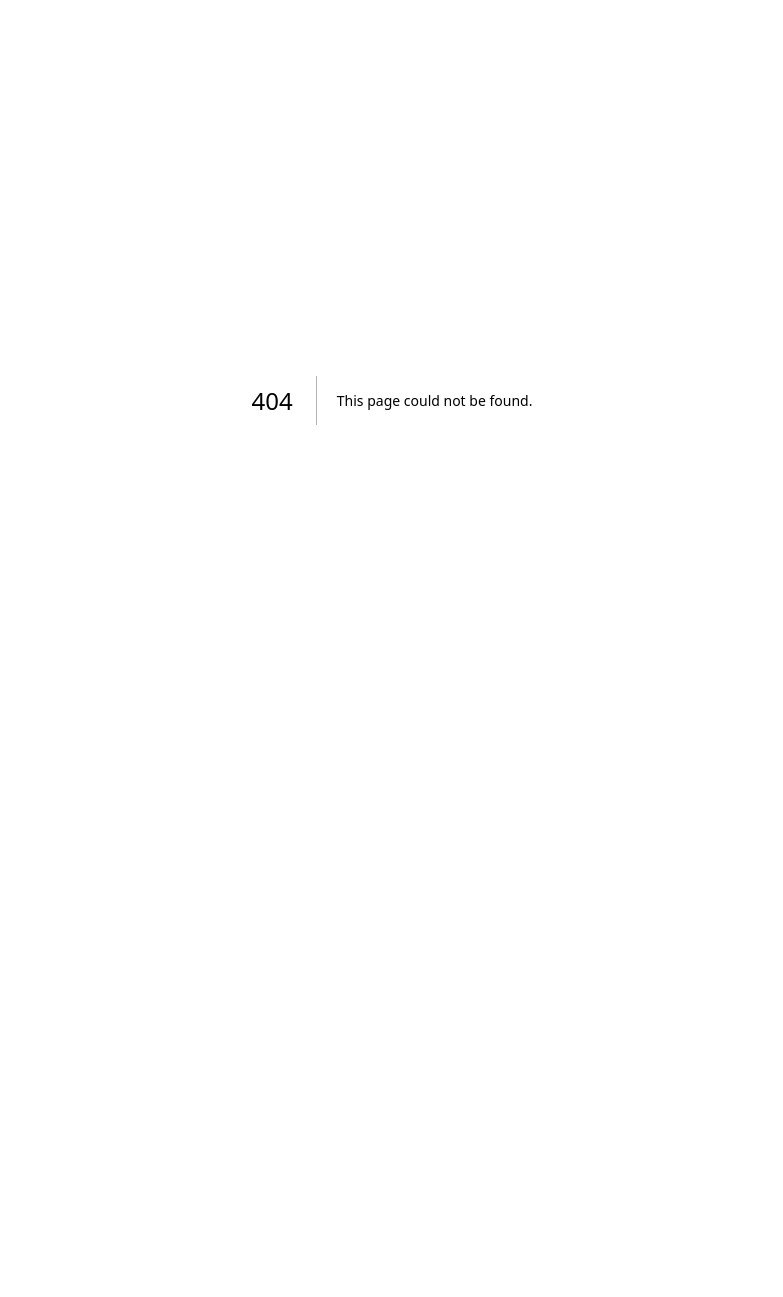
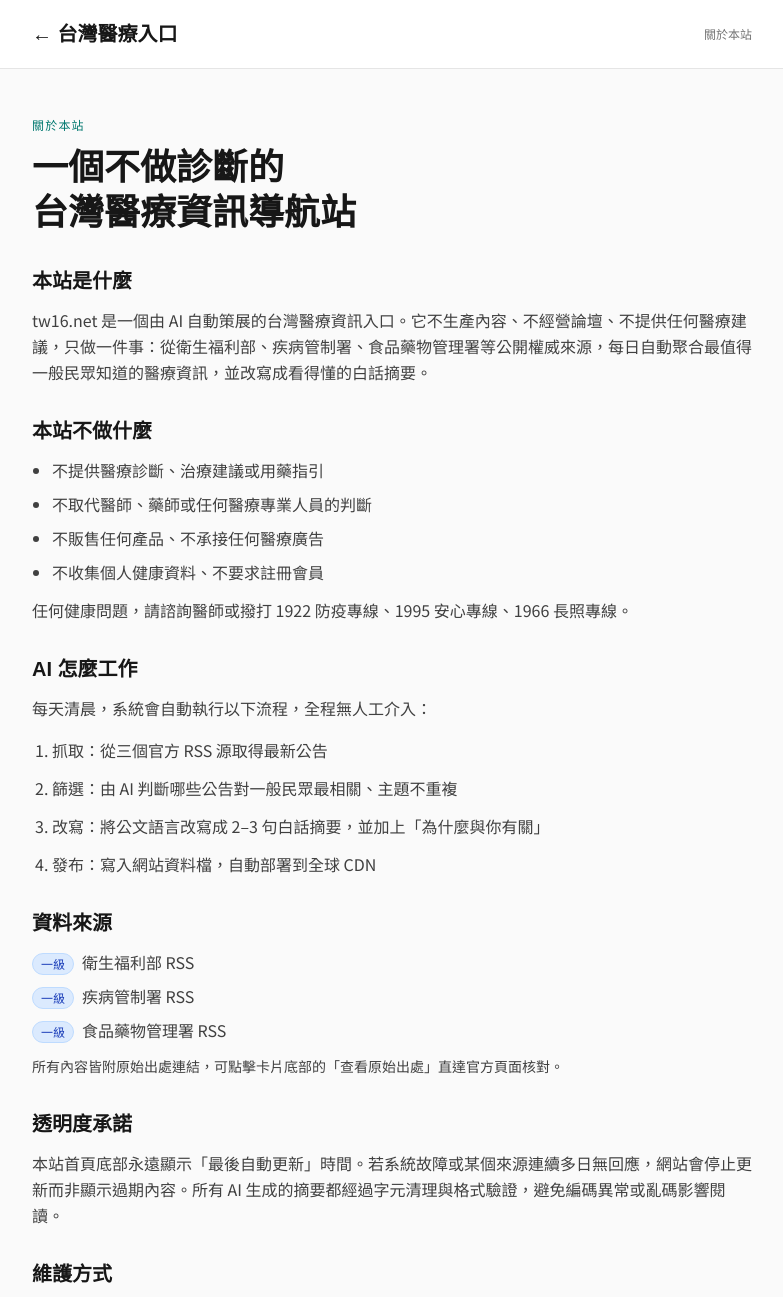
Before and after one commit to fix4c/tw16, a Next.js app: page /about in a window 1280 px wide. Before the commit this address had no page. Shown: the top 1297 px of the page, without its empty margins (248-1031 px from the left). Before the commit the page ends 800 px from the top, so only its background shows below. Built offline with nearby package versions, Linux system fonts and the light colour scheme.

Commit message:
feat: 新增關於本站頁面，說明定位、AI 流程與透明度承諾

```diff
--- /dev/null
+++ b/app/about/page.tsx
@@ -0,0 +1,167 @@
+import type { Metadata } from "next";
+import Link from "next/link";
+
+export const metadata: Metadata = {
+  title: "關於本站 | 台灣醫療入口",
+  description:
+    "tw16.net 是一個由 AI 自動策展的台灣醫療資訊導航站，所有內容從衛福部、疾管署、食藥署等公開權威來源聚合，不提供醫療診斷。",
+};
+
+export default function AboutPage() {
+  return (
+    <main className="min-h-screen flex flex-col">
+      <header className="border-b border-neutral-200 bg-white">
+        <div className="max-w-3xl mx-auto px-6 py-5 flex items-center justify-between">
+          <Link
+            href="/"
+            className="font-serif text-xl font-bold text-neutral-900 hover:text-teal-700 transition-colors"
+          >
+            ← 台灣醫療入口
+          </Link>
+          <span className="text-xs text-neutral-500">關於本站</span>
+        </div>
+      </header>
+
+      <article className="max-w-3xl mx-auto px-6 py-12 w-full flex-1">
+        <p className="text-xs font-medium tracking-widest text-teal-700 mb-3">
+          關於本站
+        </p>
+        <h1 className="font-serif text-3xl md:text-4xl font-bold text-neutral-900 leading-tight mb-8">
+          一個不做診斷的
+          <br className="hidden md:block" />
+          台灣醫療資訊導航站
+        </h1>
+
+        <section className="prose prose-neutral max-w-none space-y-8">
+          <div>
+            <h2 className="font-serif text-xl font-semibold text-neutral-900 mb-3">
+              本站是什麼
+            </h2>
+            <p className="text-neutral-700 leading-relaxed">
+              tw16.net 是一個由 AI 自動策展的台灣醫療資訊入口。它不生產內容、不經營論壇、不提供任何醫療建議，只做一件事：從衛生福利部、疾病管制署、食品藥物管理署等公開權威來源，每日自動聚合最值得一般民眾知道的醫療資訊，並改寫成看得懂的白話摘要。
+            </p>
+          </div>
+
+          <div>
+            <h2 className="font-serif text-xl font-semibold text-neutral-900 mb-3">
+              本站不做什麼
+            </h2>
+            <ul className="space-y-2 text-neutral-700 leading-relaxed list-disc pl-5">
+              <li>不提供醫療診斷、治療建議或用藥指引</li>
+              <li>不取代醫師、藥師或任何醫療專業人員的判斷</li>
+              <li>不販售任何產品、不承接任何醫療廣告</li>
+              <li>不收集個人健康資料、不要求註冊會員</li>
+            </ul>
+            <p className="text-neutral-700 leading-relaxed mt-3">
+              任何健康問題，請諮詢醫師或撥打 1922 防疫專線、1995 安心專線、1966 長照專線。
+            </p>
+          </div>
+
+          <div>
+            <h2 className="font-serif text-xl font-semibold text-neutral-900 mb-3">
+              AI 怎麼工作
+            </h2>
+            <p className="text-neutral-700 leading-relaxed mb-4">
+              每天清晨，系統會自動執行以下流程，全程無人工介入：
+            </p>
+            <ol className="space-y-3 text-neutral-700 leading-relaxed list-decimal pl-5">
+              <li>
+                <span className="font-medium">抓取</span>
+                ：從三個官方 RSS 源取得最新公告
+              </li>
+              <li>
+                <span className="font-medium">篩選</span>
+                ：由 AI 判斷哪些公告對一般民眾最相關、主題不重複
+              </li>
+              <li>
+                <span className="font-medium">改寫</span>
+                ：將公文語言改寫成 2–3 句白話摘要，並加上「為什麼與你有關」
+              </li>
+              <li>
+                <span className="font-medium">發布</span>
+                ：寫入網站資料檔，自動部署到全球 CDN
+              </li>
+            </ol>
+          </div>
+
+          <div>
+            <h2 className="font-serif text-xl font-semibold text-neutral-900 mb-3">
+              資料來源
+            </h2>
+            <ul className="space-y-2 text-neutral-700 leading-relaxed">
+              <li>
+                <span className="inline-block text-xs font-medium px-2 py-0.5 rounded-full border bg-blue-100 text-blue-800 border-blue-200 mr-2">
+                  一級
+                </span>
+                衛生福利部 RSS
+              </li>
+              <li>
+                <span className="inline-block text-xs font-medium px-2 py-0.5 rounded-full border bg-blue-100 text-blue-800 border-blue-200 mr-2">
+                  一級
+                </span>
+                疾病管制署 RSS
+              </li>
+              <li>
+                <span className="inline-block text-xs font-medium px-2 py-0.5 rounded-full border bg-blue-100 text-blue-800 border-blue-200 mr-2">
+                  一級
+                </span>
+                食品藥物管理署 RSS
+              </li>
+            </ul>
+            <p className="text-neutral-700 leading-relaxed mt-3 text-sm">
+              所有內容皆附原始出處連結，可點擊卡片底部的「查看原始出處」直達官方頁面核對。
+            </p>
+          </div>
+
+          <div>
+            <h2 className="font-serif text-xl font-semibold text-neutral-900 mb-3">
+              透明度承諾
+            </h2>
+            <p className="text-neutral-700 leading-relaxed">
+              本站首頁底部永遠顯示「最後自動更新」時間。若系統故障或某個來源連續多日無回應，網站會停止更新而非顯示過期內容。所有 AI 生成的摘要都經過字元清理與格式驗證，避免編碼異常或亂碼影響閱讀。
+            </p>
+          </div>
+
+          <div>
+            <h2 className="font-serif text-xl font-semibold text-neutral-900 mb-3">
+              維護方式
+            </h2>
+            <p className="text-neutral-700 leading-relaxed">
+              本站由私人名義維護，非營利、無廣告、無商業合作。日常運作完全自動化，人類僅在資料來源改版或 API 額度用盡時介入調整。這是一個實驗：在 AI 時代，一個公共資訊入口網站是否可能以「零編輯台」的方式持續運作。
+            </p>
+          </div>
+
+          <div>
+            <h2 className="font-serif text-xl font-semibold text-neutral-900 mb-3">
+              聯絡
+            </h2>
+            <p className="text-neutral-700 leading-relaxed">
+              發現內容錯誤、來源失效、或任何建議，歡迎來信：
+              <a
+                href="mailto:contact@tw16.net"
+                className="text-blue-700 hover:underline ml-1"
+              >
+                contact@tw16.net
+              </a>
+            </p>
+          </div>
+        </section>
+
+        <div className="mt-16 pt-8 border-t border-neutral-200">
+          <Link
+            href="/"
+            className="text-sm font-medium text-teal-700 hover:underline"
+          >
+            ← 回到首頁
+          </Link>
+        </div>
+      </article>
+
+      <footer className="border-t border-neutral-200 bg-neutral-100">
+        <div className="max-w-3xl mx-auto px-6 py-6 text-xs text-neutral-500">
+          © {new Date().getFullYear()} tw16.net · 本站為非營利資訊導航站
+        </div>
+      </footer>
+    </main>
+  );
+}
--- a/app/page.tsx
+++ b/app/page.tsx
@@ -1,3 +1,4 @@
+import Link from "next/link";
 import rawData from "@/data/headlines.json";
 import type { Headline, HeadlineFeed } from "@/lib/types";
 
@@ -74,12 +75,12 @@ export default function HomePage() {
               由 AI 自動策展的權威醫療資訊導航
             </p>
           </div>
-          <a
-            href="#"
+          <Link
+            href="/about"
             className="text-sm text-neutral-500 hover:text-neutral-900 transition-colors"
           >
             關於本站
-          </a>
+          </Link>
         </div>
       </header>
 
```
